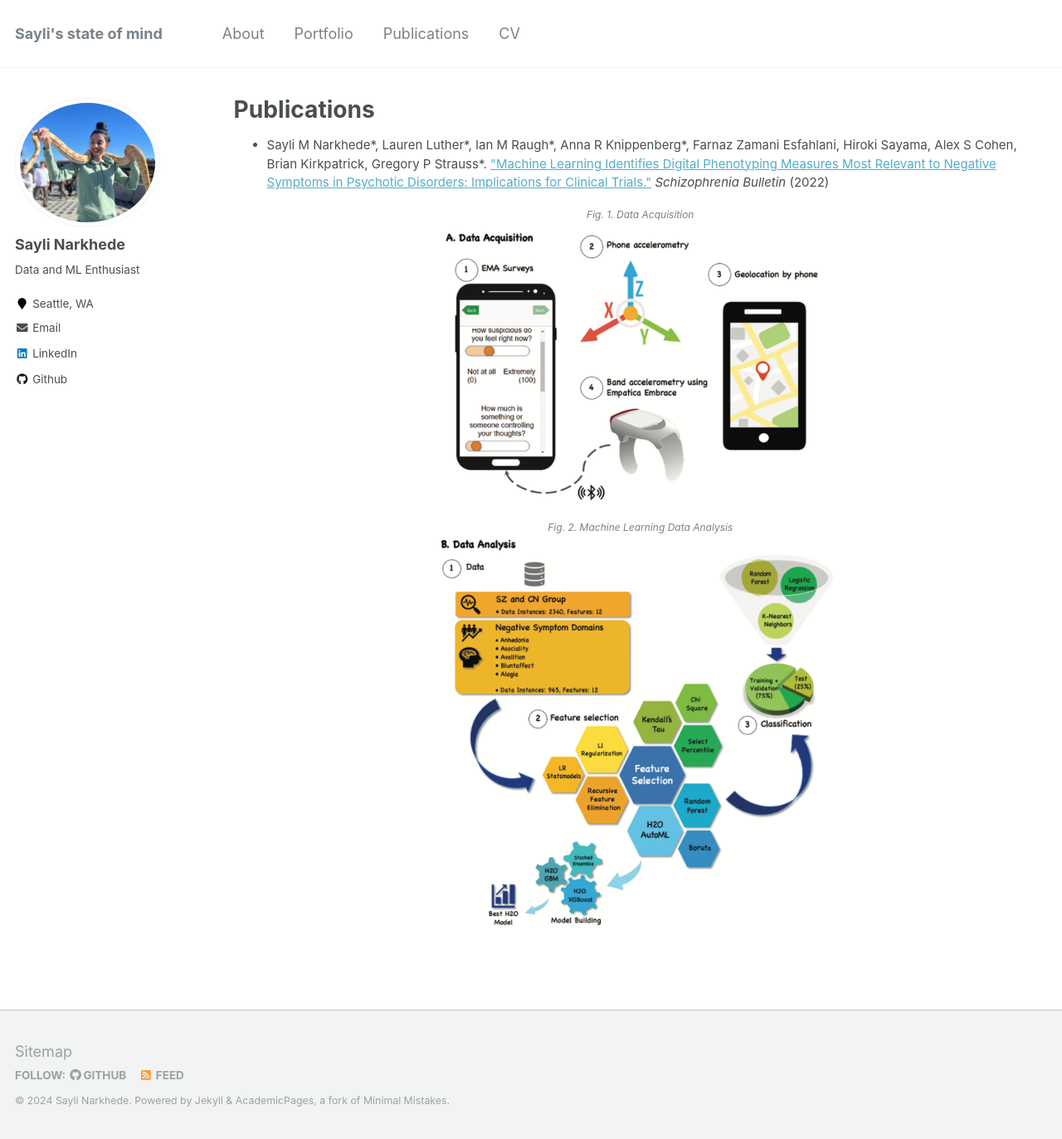
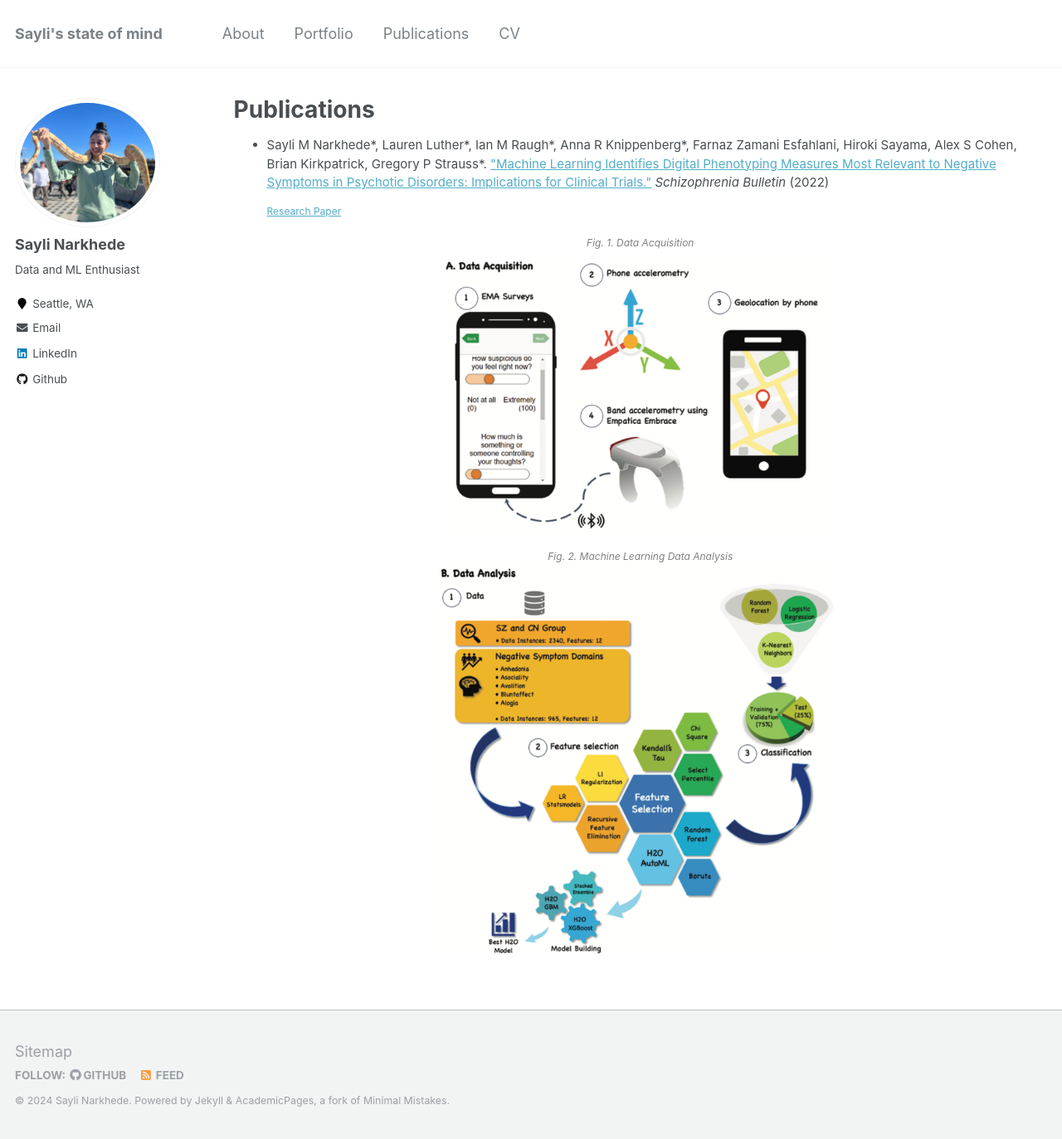
Before and after one commit to SayliMN/saylimn.github.io, a Jekyll site: the page built from _pages/publications.md, in a window 1280 px wide and 1373 px high. Shown: the whole window at 83% size. Built offline with Jekyll 4.4.1, drawn with Linux system fonts in a browser that asks for light colours.

Commit message:
add link to research paper

```diff
--- a/_pages/publications.md
+++ b/_pages/publications.md
@@ -7,6 +7,7 @@ author_profile: true
 
 <ul>
   <li style="font-size:15px">Sayli M Narkhede*, Lauren Luther*, Ian M Raugh*, Anna R Knippenberg*, Farnaz Zamani Esfahlani, Hiroki Sayama, Alex S Cohen, Brian Kirkpatrick, Gregory P Strauss*. <a href="https://pubmed.ncbi.nlm.nih.gov/34915570/">"Machine Learning Identifies Digital Phenotyping Measures Most Relevant to Negative Symptoms in Psychotic Disorders: Implications for Clinical Trials."</a><i> Schizophrenia Bulletin</i> (2022)</li>
+  <a style="font-size:12px;" href="../files/Research_Paper_1.pdf" download>Research Paper</a>
 </ul>
 
 
```
